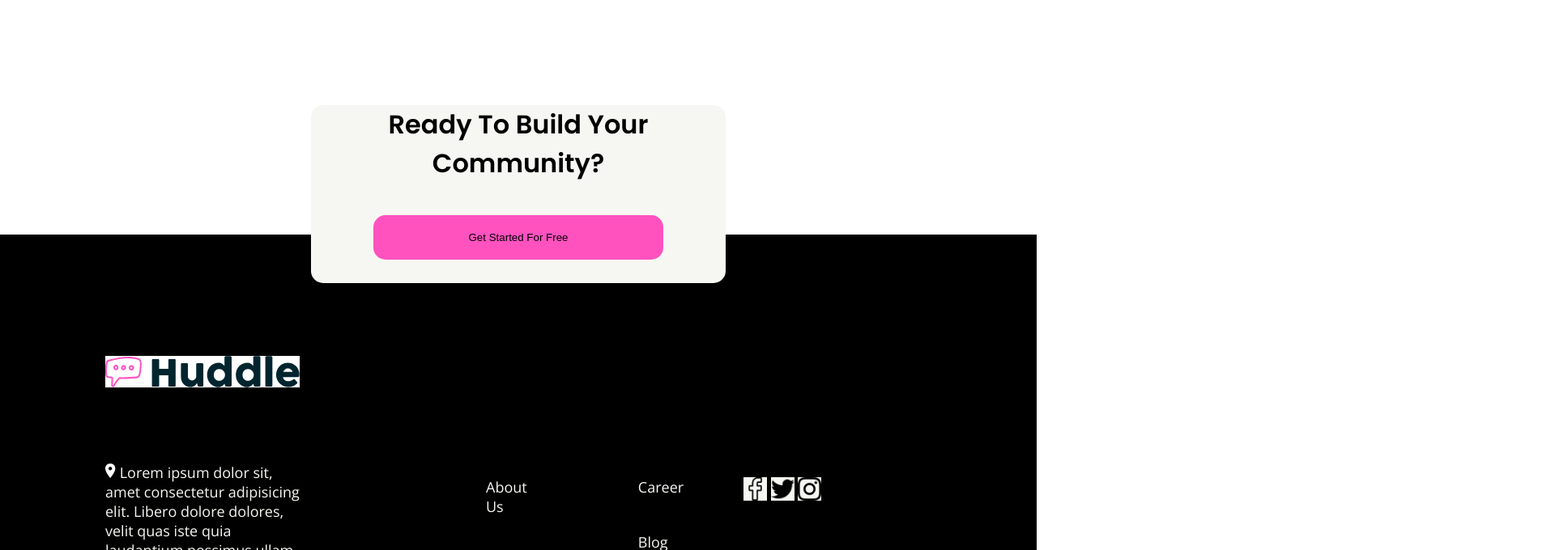
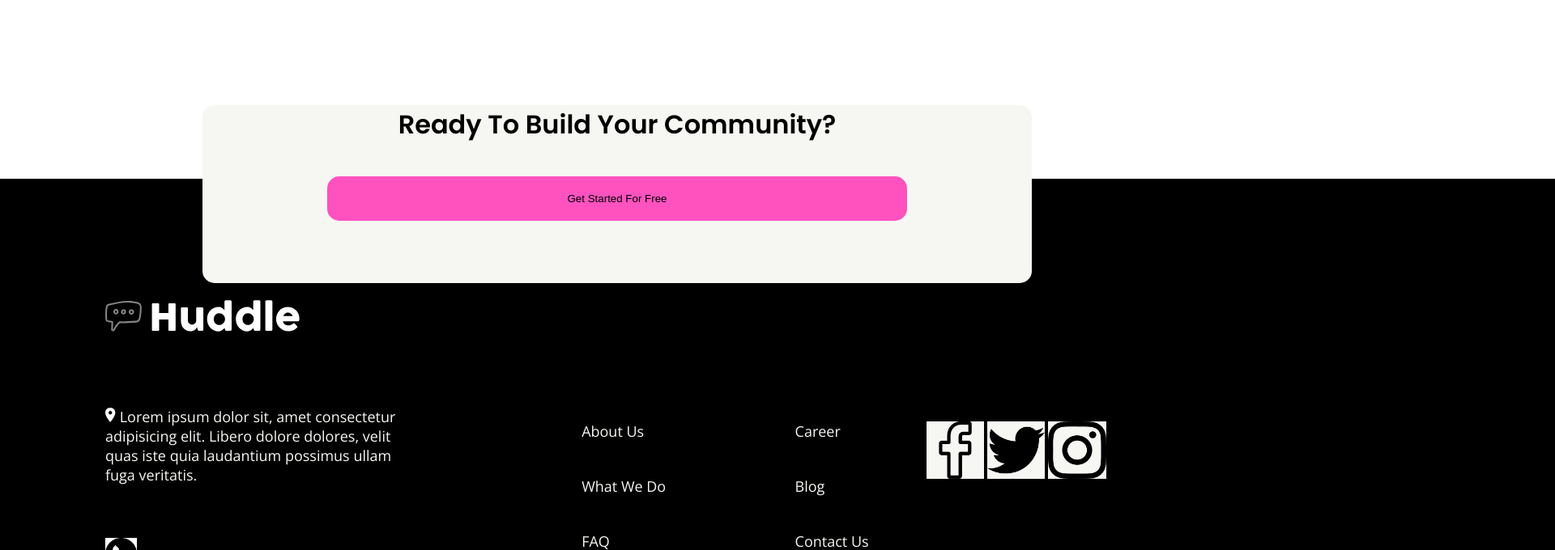
Before and after one commit to saorero/landingPage, a plain HTML site: page index.html in a window 1280 px wide. Shown: the part 2120-2800 px from the top of the page at 81% size, 1920 px wide, since content can reach past the window. Drawn offline with nearby package versions, Linux system fonts and the light colour scheme.

Commit message:
new changes

```diff
--- a/style.css
+++ b/style.css
@@ -94,11 +94,14 @@
 .sec2,.sec3,.sec4{
     display: flex;
     width: 75%;
-    background-color: #F6F7F2;
+    background-color: white;
     margin:80px auto;
     align-items: center;
    height: 400px;
    border-radius: 15px;
+   border: 3px solid  whitesmoke;
+
+
 
 
 }
@@ -186,7 +189,12 @@
 
 }
 .w{
-    background-color: white;
+    /*background-color: white;*/
+    filter: grayscale(100%);
+    filter: brightness(0%);
+    filter: invert(98%) sepia(100%) saturate(7%)
+    hue-rotate(177deg) brightness(101%) contrast(102%);
+
 }
 .end1{
 
@@ -220,6 +228,7 @@
     width: 20%;
     background-color: #F6F7F2;
 
+
 }
 footer{
 
@@ -234,6 +243,29 @@
     width: 10%;
     background-color: white;
 }
+
+@media screen and (max-width:1400px) {
+
+    .end{
+       width: 200%;
+    }
+    .end2,.end3{
+
+       width: 30%;
+       margin: 100px 1px 40px 1px;
+       text-align: left;
+       padding: 200px 10px 20px 100px;
+   }
+   .sec5{
+       width: 80%;
+       margin: 1px 10px 1px 250px;
+   }
+   .sec1{
+       width: 150%;
+   }
+   }
+
+
 @media screen and (max-width:375px){
 
     .sec1,.sec2,.sec3,.sec4{
@@ -249,5 +281,12 @@
     .end{
         width: 350%;
     }
+    .sec1{
+        background-image: url(./bg-hero-mobile.svg);
+        background-color:hsl(193, 100%, 96%) ;
+    }
+
+    }
+
 
 }
```
